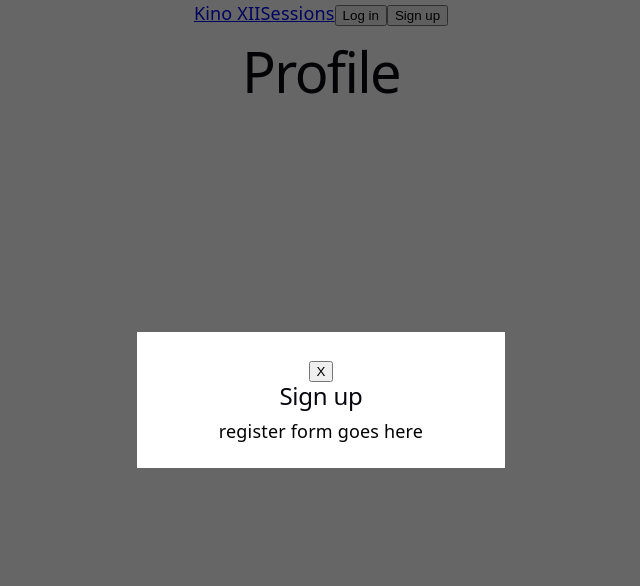
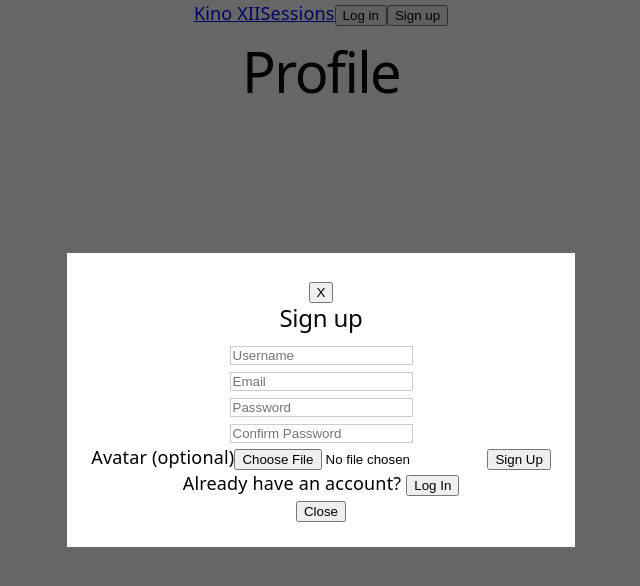
Before and after one commit to elenekartvelishvili/redberry-bootcamp-cinema-task, a React (Vite) app: page /profile in a window 1280 px wide. Both pictures are taken after a click on the button "Sign up". Shown: the top 586 px of the page, without its empty margins (319-959 px from the left). Built offline with nearby package versions, Linux system fonts and the light colour scheme.

Commit message:
feat: add register modal with avatar preview and API field errors

```diff
--- a/src/App.jsx
+++ b/src/App.jsx
@@ -1,14 +1,14 @@
 import { Routes, Route } from 'react-router-dom';
 import { useAuth } from './context/AuthContext';
 import Navbar from './components/Navbar';
-import Modal from './components/Modal';
 import Home from './pages/Home';
 import Sessions from './pages/Sessions';
 import Profile from './pages/Profile';
-import LoginModal from './components/LoginModal';
+import LoginModal from './modals/LoginModal';
+import RegisterModal from './modals/RegisterModal';
 
 function App() {
-  const { modal, closeModal } = useAuth();
+  const { modal } = useAuth();
 
   return (
     <>
@@ -21,12 +21,7 @@ function App() {
       </Routes>
 
       {modal === 'login' && <LoginModal />}
-
-      {modal === 'register' && (
-        <Modal title="Sign up" onClose={closeModal}>
-          <p>register form goes here</p>
-        </Modal>
-      )}
+      {modal === 'register' && <RegisterModal />}
     </>
   );
 }
--- /dev/null
+++ b/src/modals/RegisterModal.jsx
@@ -0,0 +1,179 @@
+import { useEffect, useState } from 'react';
+import { useAuth } from '../context/AuthContext';
+import Modal from '../components/Modal';
+import {
+  validateUsername,
+  validateEmail,
+  validatePassword,
+  validateConfirmPassword,
+} from '../utils/validators';
+
+const FIELDS = [
+  { name: 'username', type: 'text', placeholder: 'Username' },
+  { name: 'email', type: 'email', placeholder: 'Email' },
+  { name: 'password', type: 'password', placeholder: 'Password' },
+  { name: 'confirmPassword', type: 'password', placeholder: 'Confirm Password' },
+];
+
+const validateField = (name, values) => {
+  if (name === 'username') return validateUsername(values.username);
+  if (name === 'email') return validateEmail(values.email);
+  if (name === 'password') return validatePassword(values.password);
+  if (name === 'confirmPassword')
+    return validateConfirmPassword(values.confirmPassword, values.password);
+  return '';
+};
+
+function RegisterModal() {
+  const { register, closeModal, openLogin } = useAuth();
+
+  const [values, setValues] = useState({
+    username: '',
+    email: '',
+    password: '',
+    confirmPassword: '',
+  });
+  const [fieldErrors, setFieldErrors] = useState({});
+  const [error, setError] = useState('');
+  const [loading, setLoading] = useState(false);
+
+    const handleChange = (e) => {
+    const { name, value } = e.target;
+    const next = { ...values, [name]: value };
+    setValues(next);
+
+    setFieldErrors((prev) => {
+      const updated = { ...prev };
+      if (prev[name] !== undefined) updated[name] = validateField(name, next);
+      // changing password can make "confirm" right or wrong again
+      if (name === 'password' && prev.confirmPassword !== undefined) {
+        updated.confirmPassword = validateField('confirmPassword', next);
+      }
+      return updated;
+    });
+  };
+
+  const handleBlur = (e) => {
+    const { name } = e.target;
+    setFieldErrors((prev) => ({ ...prev, [name]: validateField(name, values) }));
+  };
+
+  const borderFor = (name) => {
+    if (fieldErrors[name] === undefined) return '1px solid #ccc';
+    return fieldErrors[name] ? '1px solid red' : '1px solid green';
+  };
+    const [avatar, setAvatar] = useState(null);
+  const [preview, setPreview] = useState('');
+  const [avatarError, setAvatarError] = useState('');
+
+  const handleAvatar = (e) => {
+    const file = e.target.files[0];
+    if (!file) return;
+
+    const allowed = ['image/jpeg', 'image/png', 'image/webp'];
+    let problem = '';
+    if (!allowed.includes(file.type)) problem = 'Avatar must be a JPG, PNG or WebP image';
+    else if (file.size > 2 * 1024 * 1024) problem = 'Avatar must be smaller than 2MB';
+
+    if (problem) {
+      setAvatarError(problem);
+      setAvatar(null);
+      setPreview('');
+      e.target.value = '';
+      return;
+    }
+
+    setAvatarError('');
+    setAvatar(file);
+    setPreview(URL.createObjectURL(file));
+  };
+
+  useEffect(() => {
+    return () => {
+      if (preview) URL.revokeObjectURL(preview);
+    };
+  }, [preview]);
+    const handleSubmit = async (e) => {
+    e.preventDefault();
+    setError('');
+
+    const errors = {};
+    FIELDS.forEach(({ name }) => {
+      errors[name] = validateField(name, values);
+    });
+    setFieldErrors(errors);
+    if (Object.values(errors).some(Boolean) || avatarError) return;
+
+    const formData = new FormData();
+    formData.append('username', values.username);
+    formData.append('email', values.email);
+    formData.append('password', values.password);
+    formData.append('password_confirmation', values.confirmPassword);
+    if (avatar) formData.append('avatar', avatar);
+
+    setLoading(true);
+    try {
+      await register(formData);
+    } catch (err) {
+      if (err.errors) {
+        const apiErrors = {};
+        for (const [key, messages] of Object.entries(err.errors)) {
+          const field = key === 'password_confirmation' ? 'confirmPassword' : key;
+          apiErrors[field] = messages[0];
+        }
+        if (apiErrors.avatar) setAvatarError(apiErrors.avatar);
+        setFieldErrors((prev) => ({ ...prev, ...apiErrors }));
+      } else {
+        setError(err.message);
+      }
+      setLoading(false);
+    }
+  };
+
+  return (
+    <Modal title="Sign up" onClose={closeModal}>
+      <form onSubmit={handleSubmit} noValidate>
+        {FIELDS.map(({ name, type, placeholder }) => (
+          <div key={name}>
+            <input
+              name={name}
+              type={type}
+              placeholder={placeholder}
+              value={values[name]}
+              onChange={handleChange}
+              onBlur={handleBlur}
+              style={{ border: borderFor(name) }}
+            />
+            {fieldErrors[name] && <p>{fieldErrors[name]}</p>}
+          </div>
+        ))}
+
+        <label>
+          Avatar (optional)
+          <input type="file" accept=".jpg,.jpeg,.png,.webp" onChange={handleAvatar} />
+        </label>
+        {preview && <img src={preview} alt="Avatar preview" width="80" height="80" />}
+        {avatarError && <p>{avatarError}</p>}
+
+        {error && <p>{error}</p>}
+
+        <button type="submit" disabled={loading}>
+          {loading ? 'Signing up...' : 'Sign Up'}
+        </button>
+      </form>
+
+      <p>
+        Already have an account?{' '}
+        <button type="button" onClick={openLogin}>
+          Log In
+        </button>
+      </p>
+
+      <button type="button" onClick={closeModal}>
+        Close
+      </button>
+    </Modal>
+  );
+}
+
+export default RegisterModal;
```
